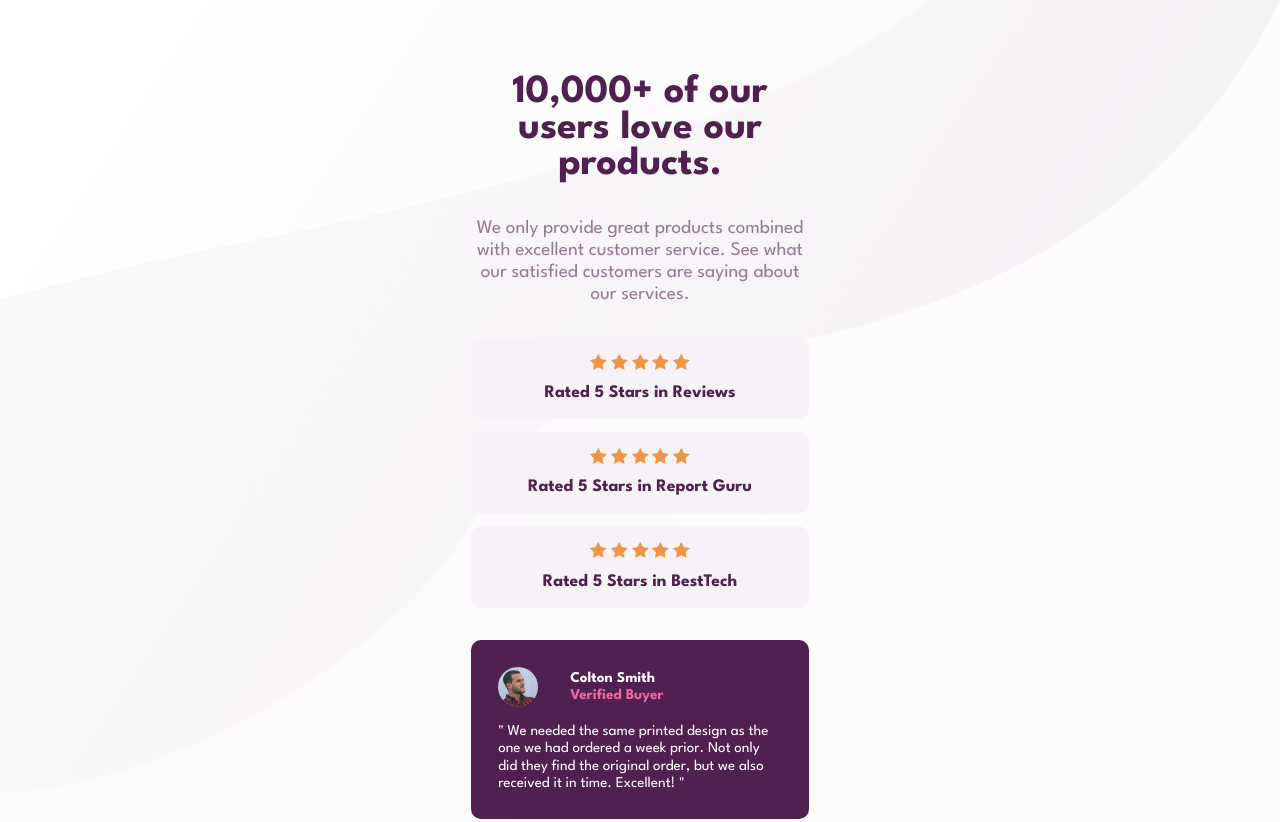
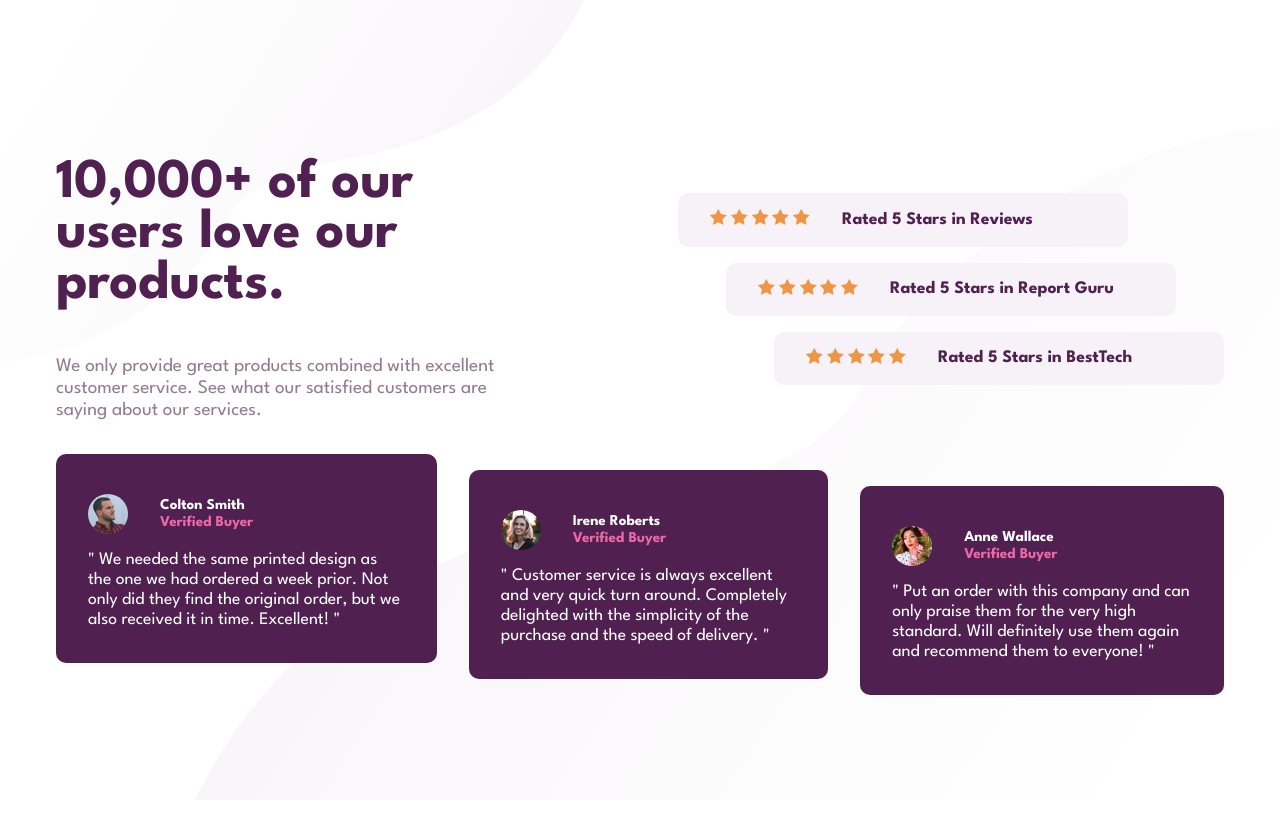
Before and after one commit to LarryIVC/100_days_of_projects_day15, a plain HTML site: page index.html in a window 1280 px wide. Shown: the top 822 px of the page. After the commit the page ends 800 px from the top, so only its background shows below. Drawn offline with Linux system fonts and the light colour scheme.

Commit message:
chore: Update styles.css with responsive layout for social proof section

```diff
--- a/css/styles.css
+++ b/css/styles.css
@@ -49,6 +49,7 @@ main {
   padding: 1rem;
   max-width: 370px;
   margin: 2rem 0 1rem 0;
+  width: 100%;
 }
 
 .social {
@@ -139,3 +140,91 @@ main {
 .review__verified {
   color: var(--soft-pink);
 }
+
+@media screen and (min-width: 768px) {
+
+  body {
+    background-image: url(../images/bg-pattern-bottom-desktop.svg),
+      url(../images/bg-pattern-top-desktop.svg);
+      background-repeat: no-repeat;
+      background-position: bottom right, top left;
+      background-size: auto, auto;
+  }
+
+  main {
+    max-width: 1200px;
+  }
+
+  .social {
+    flex-direction: row;
+    gap: 2rem;
+    width: 100%;
+  }
+
+  .social__text {
+    width: 50%;
+    padding-right: 8rem;
+  }
+
+  .social__title {
+    font-size: 3.5rem;
+    text-align: left;
+  }
+
+  .social__description {
+    text-align: left;
+  }
+
+  .social__rated {
+    width: 50%;
+    gap: 1rem;
+    padding-top: 4.5rem;
+    /* flex-wrap: wrap; */
+    align-items: flex-end;
+  }
+
+  .social__rate__box {
+    flex-direction: row;
+    justify-content: flex-start;
+    padding-left: 2rem;
+    gap: 2rem;
+    width: 450px;
+  }
+
+  .social__rate__box:nth-child(1) {
+    margin-right: 6rem;
+  }
+  .social__rate__box:nth-child(2) {
+    margin-right: 3rem;
+  }
+  .social__rate__box:nth-child(3) {
+    margin-right: 0;
+  }
+
+  .review {
+    width: 100%;
+    flex-direction: row;
+    gap: 2rem;
+  }
+
+  .review__card {
+    padding: 2.5rem 2rem 2rem 2rem;
+    /* height: 13.75rem; */
+    height: 100%;
+  }
+
+  .review__card:nth-child(1) {
+    margin-top: 0;
+  }
+  .review__card:nth-child(2) {
+    margin-top: 1rem;
+  }
+  .review__card:nth-child(3) {
+    margin-top: 2rem;
+  }
+
+  .review__text {
+    font-size: 1.1rem;
+  }
+
+}
```
